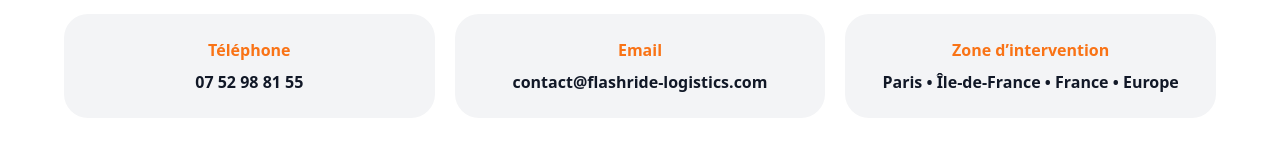
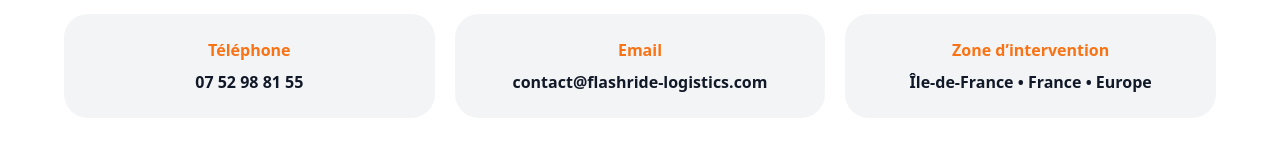
Before and after one commit to jasonvandommele-commits/flashride-logistics, a Next.js app: page / in a window 1280 px wide. Shown: the part 5123-5271 px from the top of the page. Built offline with nearby package versions, Linux system fonts and the light colour scheme.

Commit message:
Update page.jsx

```diff
--- a/app/page.jsx
+++ b/app/page.jsx
@@ -561,7 +561,7 @@
               </p>
 
               <p className="mt-2 font-semibold">
-                Paris • Île-de-France • France • Europe
+               Île-de-France • France • Europe
               </p>
 
             </div>
```
